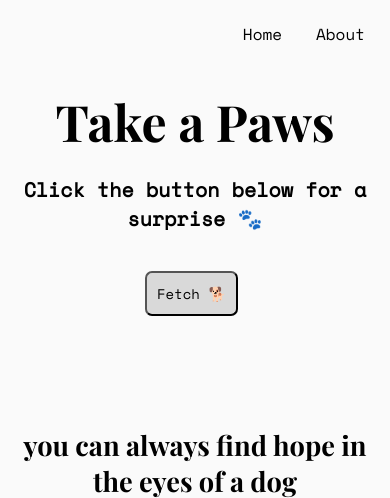
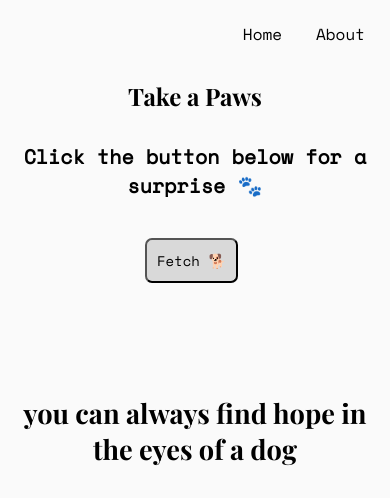
Before and after one commit to rvth/takeapaws, a Flask app: page / in a window 390 px wide. Shown: the top 498 px of the page. Run offline with Flask 2, Linux system fonts and the light colour scheme.

Commit message:
update style.css for mobile devices

```diff
--- a/static/css/style.css
+++ b/static/css/style.css
@@ -7,6 +7,17 @@ h1{
     font-family: 'Playfair Display', monospace;
     text-align: center;
     margin-bottom: 10px;
+}
+
+/* Media query for smaller devices */
+@media only screen and (max-width: 768px) {
+    h1 {
+        padding: 10px; /* Adjust padding for smaller devices */
+    }
+
+    h1 {
+        font-size: 1.5rem; /* Adjust font size for smaller devices */
+    }
 }
 
 h2 {
```
